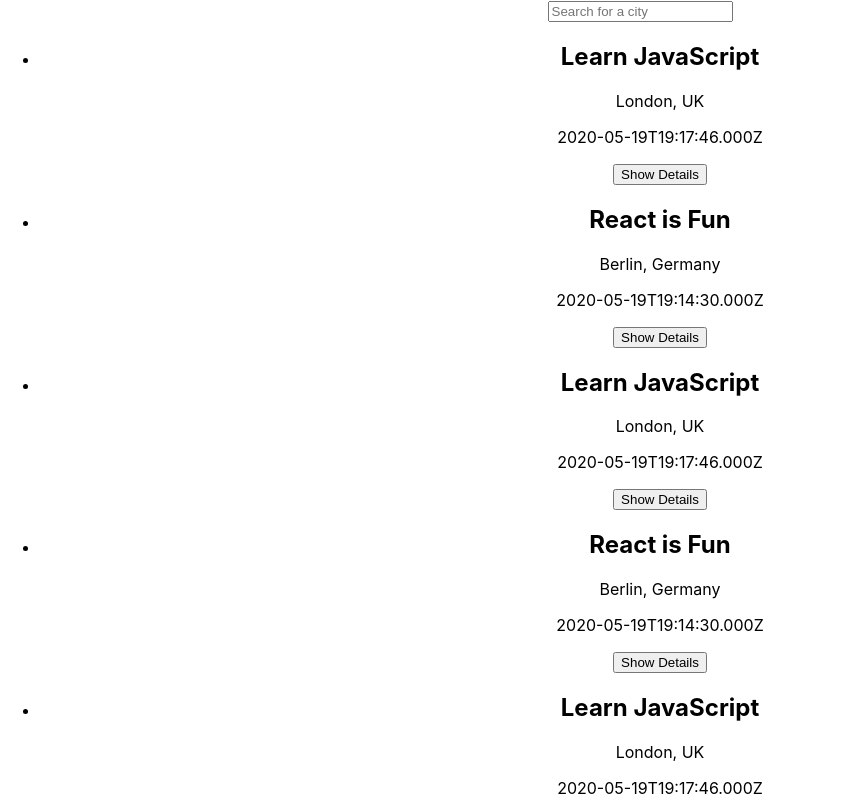
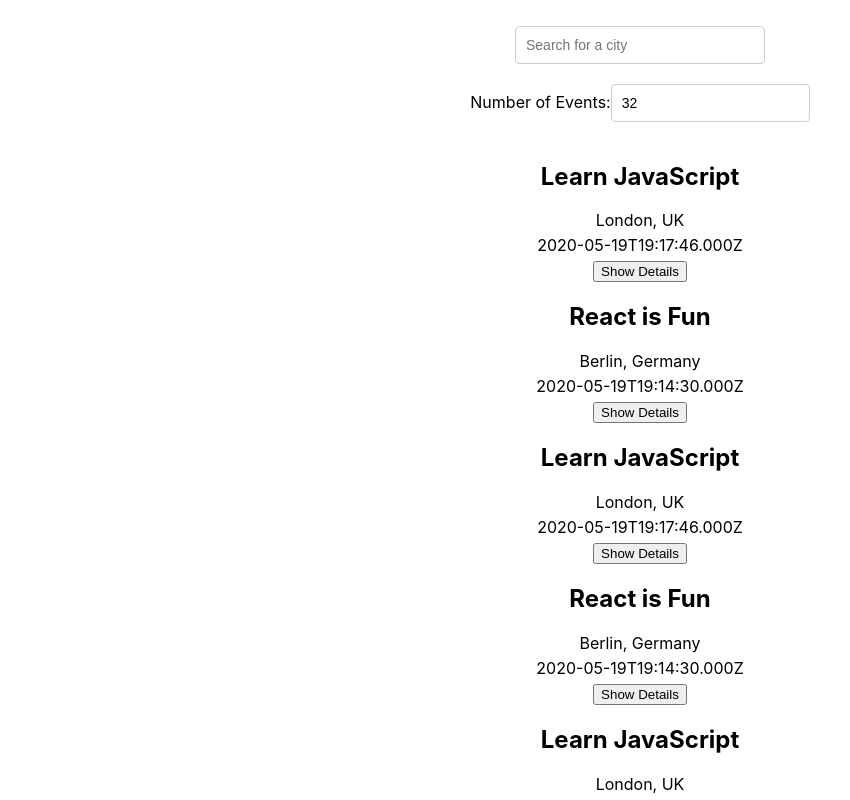
Before and after one commit to Nandy1329/Meet, a React (Create React App) app: page / in a window 1280 px wide. Shown: the top 800 px of the page, without its empty margins (0-850 px from the left). Built offline with nearby package versions, Linux system fonts and the light colour scheme.

Commit message:
Created and passed tests for App, NumberOfEvents, and EventList

```diff
--- a/src/App.css
+++ b/src/App.css
@@ -1,38 +1,88 @@
+@import url(https://fonts.googleapis.com/css?family=Roboto:500);
 .App {
   text-align: center;
+  padding: 2% 5%;
 }
 
-.App-logo {
-  height: 40vmin;
-  pointer-events: none;
+.App * {
+  box-sizing: border-box;
 }
 
-@media (prefers-reduced-motion: no-preference) {
-  .App-logo {
-    animation: App-logo-spin infinite 20s linear;
-  }
+ul {
+  padding: 0;
+  list-style: none;
 }
 
-.App-header {
-  background-color: #282c34;
-  min-height: 100vh;
+p {
+  margin: 5px 0;
+}
+
+input[type="text"],
+input[type="number"] {
+  padding: 8px 6px 8px 10px;
+  border-radius: 4px;
+  outline: none;
+  border: 1px solid #ccc;
+  font-size: 14px;
+  line-height: 20px;
+  align-self: center;
+  height: 38px;
+  margin-bottom: 20px;
+}
+
+.city {
+  width: 250px;
+}
+
+#city-search {
   display: flex;
   flex-direction: column;
-  align-items: center;
-  justify-content: center;
-  font-size: calc(10px + 2vmin);
-  color: white;
+  margin: auto;
+  position: relative;
 }
 
-.App-link {
-  color: #61dafb;
+.suggestions {
+  width: 250px;
+  position: absolute;
+  top: 45px;
+  z-index: 2;
+  align-self: center;
+  margin: 0;
+  font-size: 14px;
+  box-shadow: 10px 10px 16px -12px rgba(0, 0, 0, 0.75);
 }
 
-@keyframes App-logo-spin {
-  from {
-    transform: rotate(0deg);
-  }
-  to {
-    transform: rotate(360deg);
-  }
+.suggestions > li {
+  text-align: left;
+  padding: 8px 6px 8px 10px;
+  background-color: #eee;
+  cursor: default;
 }
+
+.suggestions > li:last-child {
+  border-bottom-left-radius: 4px;
+  border-bottom-right-radius: 4px;
+}
+
+.suggestions > li:hover {
+  background-color: #bcdcdb;
+}
+
+.event {
+  padding: 10px 10px 35px;
+  margin-bottom: 10px;
+  text-align: left;
+  border: 1px solid #ccc;
+  border-radius: 4px;
+  position: relative;
+}
+
+.details-btn {
+  position: absolute;
+  right: 5px;
+  bottom: 5px;
+  padding: 5px 8px;
+  border-radius: 4px;
+  outline: none;
+  cursor: pointer;
+}
--- a/src/App.js
+++ b/src/App.js
@@ -30,13 +30,13 @@ const App = () => {
         allLocations={allLocations}
         setCurrentCity={setCurrentCity}
       />
-      <EventList
-        events={events}
-      />
       <NumberOfEvents
         setErrorAlert={setErrorAlert}
         currentNOE={currentNOE}
         setCurrentNOE={setCurrentNOE}
+      />
+      <EventList
+        events={events}
       />
     </div>
   );
--- a/src/api.js
+++ b/src/api.js
@@ -1,5 +1,4 @@
-// src/api.js
-
+/* eslint-disable no-useless-concat */
 import mockData from './mock-data';
 
 /**
@@ -16,10 +15,77 @@ export const extractLocations = (events) => {
   return locations;
 };
 
-/**
- *
- * This function will fetch the list of all events
- */
+const removeQuery = () => {
+  let newurl;
+  if (window.history.pushState && window.location.pathname) {
+    newurl =
+      window.location.protocol +
+      "//" +
+      window.location.host +
+      window.location.pathname;
+    window.history.pushState("", "", newurl);
+  } else {
+    newurl = window.location.protocol + "//" + window.location.host;
+    window.history.pushState("", "", newurl);
+  }
+};
+
+const checkToken = async (accessToken) => {
+  const response = await fetch(
+    `https://muylbuwi61.execute-api.us-west-2.amazonaws.com/dev/api/check-token/${accessToken}`
+  );
+  const results = await response.json();
+  return results;
+};
+
+
+
 export const getEvents = async () => {
-  return mockData;
+  if (window.location.href.startsWith("http://localhost")) {
+    return mockData;
+  }
+
+  const token = await getAccessToken();
+
+  if (token) {
+    removeQuery();
+    const url = "https://muylbuwi61.execute-api.us-west-2.amazonaws.com/dev/api/get-events" + "/" + token;
+    const response = await fetch(url);
+    const result = await response.json();
+    if (result) {
+      return result.events;
+    } else return null;
+  }
 };
+
+const getToken = async (code) => {
+  const encodeCode = encodeURIComponent(code);
+  const response = await fetch(
+    'https://muylbuwi61.execute-api.us-west-2.amazonaws.com/dev/api/token' + '/' + encodeCode
+  );
+  const { access_token } = await response.json();
+  access_token && localStorage.setItem("access_token", access_token);
+
+  return access_token;
+};
+
+export const getAccessToken = async () => {
+  const accessToken = localStorage.getItem('access_token');
+  const tokenCheck = accessToken && (await checkToken(accessToken));
+
+  if (!accessToken || tokenCheck.error) {
+    await localStorage.removeItem("access_token");
+    const searchParams = new URLSearchParams(window.location.search);
+    const code = await searchParams.get("code");
+    if (!code) {
+      const response = await fetch(
+        " https://muylbuwi61.execute-api.us-west-2.amazonaws.com/dev/api/get-auth-url"
+      );
+      const result = await response.json();
+      const { authUrl } = result;
+      return (window.location.href = authUrl);
+    }
+    return code && getToken(code);
+  }
+  return accessToken;
+}
```
Also changed, not shown: 1 other file (tests, documents, lock files or other folders).
